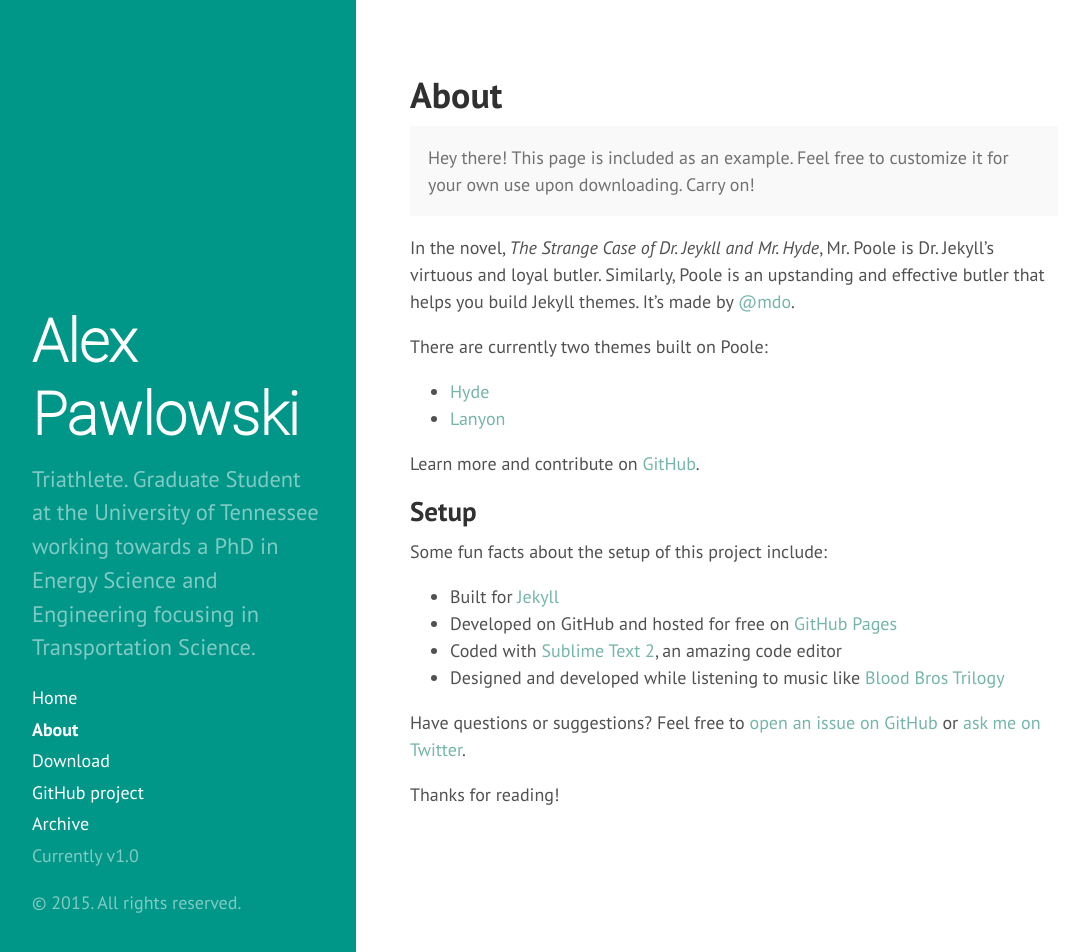
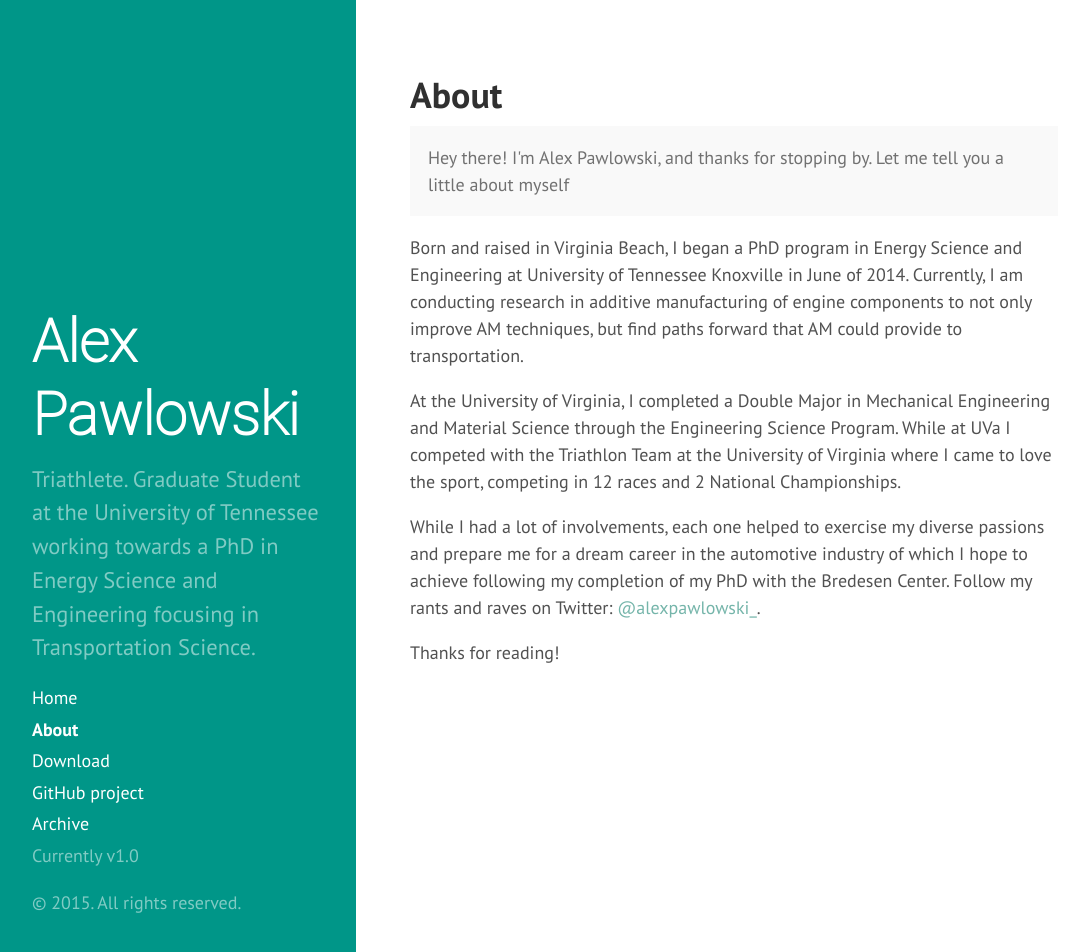
Before and after one commit to alexpawlowski/alexpawlowski.github.io, a Jekyll site: the page built from about.md, in a window 1280 px wide and 952 px high. Shown: the whole window, without its empty margins (4-1086 px from the left). Built offline with Jekyll 4.4.1, drawn with Linux system fonts in a browser that asks for light colours; Markdown is read by kramdown in place of the engine named in the settings.

Commit message:
Updated about

```diff
--- a/about.md
+++ b/about.md
@@ -4,27 +4,13 @@ title: About
 ---
 
 <p class="message">
-  Hey there! This page is included as an example. Feel free to customize it for your own use upon downloading. Carry on!
+  Hey there! I'm Alex Pawlowski, and thanks for stopping by. Let me tell you a little about myself
 </p>
 
-In the novel, *The Strange Case of Dr. Jeykll and Mr. Hyde*, Mr. Poole is Dr. Jekyll's virtuous and loyal butler. Similarly, Poole is an upstanding and effective butler that helps you build Jekyll themes. It's made by [@mdo](https://twitter.com/mdo).
+Born and raised in Virginia Beach, I began a PhD program in Energy Science and Engineering at University of Tennessee Knoxville in June of 2014. Currently, I am conducting research in additive manufacturing of engine components to not only improve AM techniques, but find paths forward that AM could provide to transportation.
 
-There are currently two themes built on Poole:
+At the University of Virginia, I completed a Double Major in Mechanical Engineering and Material Science through the Engineering Science Program. While at UVa I competed with the Triathlon Team at the University of Virginia where I came to love the sport, competing in 12 races and 2 National Championships.
 
-* [Hyde](http://hyde.getpoole.com)
-* [Lanyon](http://lanyon.getpoole.com)
-
-Learn more and contribute on [GitHub](https://github.com/poole).
-
-## Setup
-
-Some fun facts about the setup of this project include:
-
-* Built for [Jekyll](http://jekyllrb.com)
-* Developed on GitHub and hosted for free on [GitHub Pages](https://pages.github.com)
-* Coded with [Sublime Text 2](http://sublimetext.com), an amazing code editor
-* Designed and developed while listening to music like [Blood Bros Trilogy](https://soundcloud.com/maddecent/sets/blood-bros-series)
-
-Have questions or suggestions? Feel free to [open an issue on GitHub](https://github.com/poole/issues/new) or [ask me on Twitter](https://twitter.com/mdo).
+While I had a lot of involvements, each one helped to exercise my diverse passions and prepare me for a dream career in the automotive industry of which I hope to achieve following my completion of my PhD with the Bredesen Center. Follow my rants and raves on Twitter: [@alexpawlowski_](https://twitter.com/alexpawlowski_).
 
 Thanks for reading!
```
